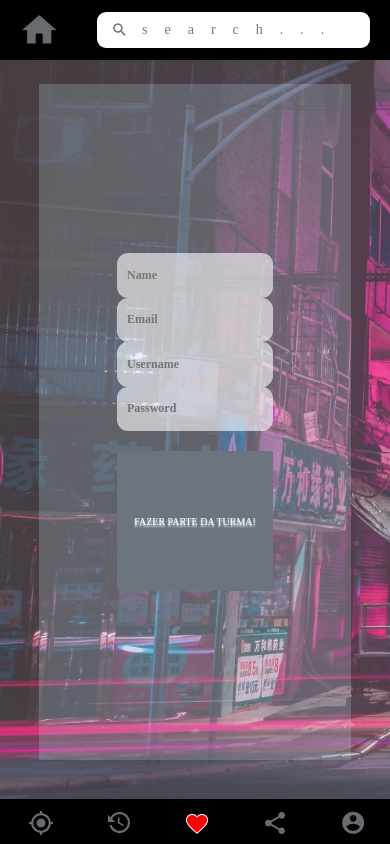
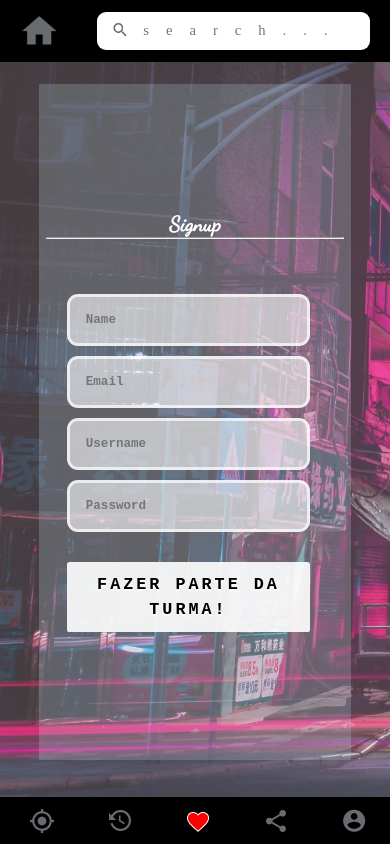
Before and after one commit to agloks/fudirrua-client, a React (Create React App) app: page /sign in a window 390 px wide. Built offline with nearby package versions, Linux system fonts and the light colour scheme; no server answers.

Commit message:
sign-up adjust

```diff
--- a/public/index.html
+++ b/public/index.html
@@ -9,6 +9,7 @@
       name="description"
       content="Web site created using create-react-app"
     />
+    <link href="https://fonts.googleapis.com/css?family=Dancing+Script&display=swap" rel="stylesheet">
     <link href="https://unpkg.com/aos@2.3.1/dist/aos.css" rel="stylesheet">
     <link rel="apple-touch-icon" href="logo192.png" />
     <!--
--- a/src/App.css
+++ b/src/App.css
@@ -2,9 +2,9 @@
   margin: 0px;
   padding: 0px;
   /* botoes */
-  font-family: 'Liu Jian Mao Cao', cursive;
+  /* font-family: 'Liu Jian Mao Cao', cursive;    */
   /* font-family: 'Muli', sans-serif; */
-  /* font-family: 'Inconsolata', monospace; */
+  font-family: 'Inconsolata', monospace;
   /* font-family: 'Oxygen', sans-serif; */
   /* body-cards-t[itulo h4] */
   /* font-family: 'Karla', sans-serif;  */
@@ -12,7 +12,7 @@
   /* font-family: 'Josefin Sans', sans-serif;  */
 }
 html {
-  font-size: 62.5%;
+  font-size: 65.5%;
   color: white;
   box-sizing: border-box;
 }
@@ -344,9 +344,21 @@ footer {
   background-color: rgba(203,240,440,0.2);
 }
 
+.container-form > span {
+  align-self: center;
+  font-family: 'Dancing Script', cursive;
+}
+
+.container-form > hr {
+  margin-bottom: 55px;
+  width: 95%;
+}
+
 .container-form > form {
   height: 50%;
-  width: 50%;
+  width: 78%;
+  align-self: flex-start;
+  margin-left: 55px
 }
 
 .container > form > label {
@@ -359,6 +371,9 @@ footer {
   color: black;
   font-weight: 600;
   font-size: 1.2rem;
+  margin-bottom: 10px;
+  padding: 16px;
+  border: rgba(255,255,255,0.7) 3px solid;
 }
 
 .container-form > form > button {
@@ -380,6 +395,11 @@ footer {
 
 .container-form > p > a {
   color: white;
+}
+
+.container-form > form > button {
+  font-size: 3.25rem;
+  letter-spacing: 6.2px;
 }
 
 .container-form > * {
@@ -441,6 +461,19 @@ footer {
   border: solid 5px black;
 }
 
+.btn-signup {
+  background-color: rgba(255,255,255,0.9);
+  color: black;
+  border: transparent;
+  font-size: 1.2rem !important;
+  letter-spacing: 3px !important;
+  font-weight: 600 !important;
+}
+.btn-signup:hover {
+  background-color: blue;
+  color: white;
+  text-shadow: none;
+}
 /* VIDEO videosCards */
 .youPlayer {
   width: 100vw;
@@ -542,6 +575,10 @@ footer {
   .linkVideoPlayer {
     align-self: center;
   }
+  .linkVideoPlayer > div > h4 {
+    letter-spacing: 1px;
+    font-size: 1.42rem;
+  }
   .div-you>a {
     width: inherit;
     height: 100px;
@@ -585,6 +622,7 @@ footer {
    font-size: 1.04rem;
    font-style: italic;
  }
+
 /* media == md == 768 mobile*/
 @media (max-width: 769px) {
   .div-icons {
@@ -619,11 +657,16 @@ footer {
     height: 74%;
   }
 
+  .container-form > form {
+    margin-left: 21px
+  }
+
   .input-label-user-profile > input {
     width: 100%;
     height: 2.5rem;
     text-align: center;
     border: 2px solid rgba(0,0,0,0.3);
+    font-size: 1.5rem;
   }
 
   .input-label-user-profile > label {
@@ -638,6 +681,7 @@ footer {
     position: relative;
     right: 30%;
     margin: 5px 0px 8px 0px;
+    font-size: 2.5rem;
   }
 
   .div-button-user-edits {
@@ -666,10 +710,19 @@ footer {
   /* Container Login */
   .container-form > form > input {
     height: 30px;
-    border: 10px solid transparent;
+    border: rgba(255,255,255,0.7) 3px solid;
     border-radius: 11px;
   }
 
+  .btn-signup {
+    font-size: 1.6rem !important;
+    background-color: rgba(255,255,255,0.9);
+    color: black;
+    border: transparent;
+    font-size: 1.2rem;
+    letter-spacing: 3px;
+    font-weight: 600;
+  }
   /* FORM MOBILE DOM */
   #searchDom {
     display: none;
@@ -722,6 +775,7 @@ footer {
     justify-content: center;
     margin-top: 40px;
   }
+
 }
 
 /* Media tablet */
--- a/src/Components/Auth/Signup.js
+++ b/src/Components/Auth/Signup.js
@@ -47,6 +47,8 @@ export default class Signup extends Component {
     return (
       <div className="section-form" >
         <div className="container-form">
+          <span>Signup</span>
+          <hr />
           <form onSubmit={this.handleFormSubmit}>
             <input
               type="text"
@@ -76,7 +78,7 @@ export default class Signup extends Component {
               onChange={this.handleChange}
               placeholder="Password"
             />
-            <button className="btn btn-secondary" type="submit" value="Send" > FAZER PARTE DA TURMA! </button>
+            <button className="btn btn-secondary btn-signup" type="submit" value="Send" > FAZER PARTE DA TURMA! </button>
           </form>
         </div>
         <div className="background-image" />
--- a/src/Components/User/UserInfo.js
+++ b/src/Components/User/UserInfo.js
@@ -1,6 +1,7 @@
 import React from "react"
 import {Link} from "react-router-dom"
 import AuthService from "../Auth/AuthUser"
+import Axios from "axios"
 
 export default class UserInfo extends React.Component {
   constructor(props){
@@ -21,24 +22,21 @@ export default class UserInfo extends React.Component {
       this.logout = this.logout.bind(this)
     }
 
-  handleFormSubmit(event) {
+  async handleFormSubmit(event) {
     event.preventDefault();
     const email = this.state.email;
     const password = this.state.password;
     const name = this.state.name;
     const login = this.state.login;
-    this.service
-      .signup(name, login, email, password)
-      .then(response => {
-        this.setState({ login: "", name: "", email: "", password: "" })
-        this.props.getUser(response)
-        // this.props.history.push(
-        //   this.props.location.prevPath
-        //     ? this.props.location.prevPath
-        //     : "/projects"
-        // );
-      })
-      .catch(error => console.log(error));
+    const themeDisplay = this.state.themeDisplay
+    const editCall = await Axios.put(`${process.env.REACT_APP_URL}/api/user/update`,{
+      name: name,
+      email: email,
+      password: password,
+      login: login,
+      themeDisplay: themeDisplay
+    },{withCredentials: true})
+    console.log(editCall)
   }
 
   handleChange(event) {
```
